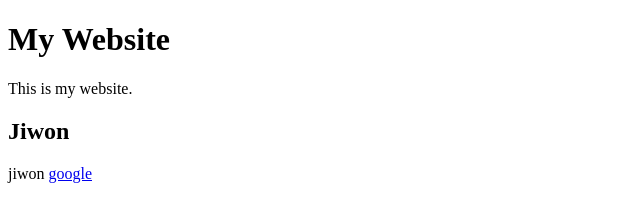
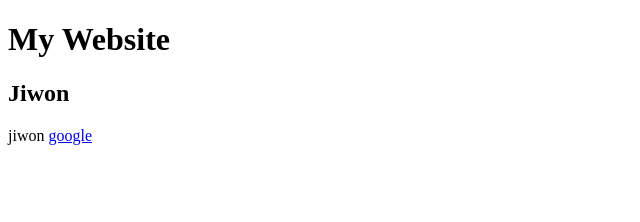
Before and after one commit to Jiwon0528/Jiwon0528.github.io, a plain HTML site: page index.html in a window 1280 px wide. Shown: the whole page, without its empty margins (0-640 px from the left). Drawn offline with Linux system fonts and the light colour scheme.

Commit message:
update index.html

```diff
--- a/index.html
+++ b/index.html
@@ -7,7 +7,6 @@
 </head>
 <body>
     <h1>My Website</h1>
-    This is my website.
     <h2>Jiwon</h2>
     <p>jiwon
         <a href="https://www.google.com/?safe=active&ssui=on">
```
